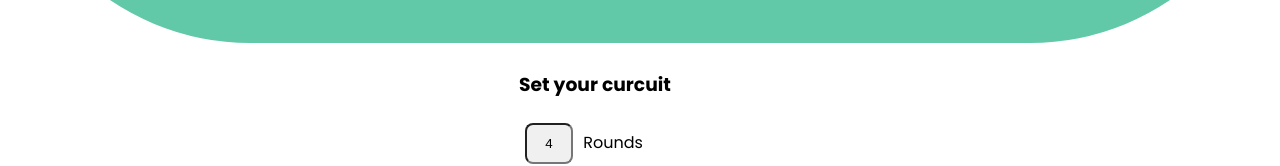
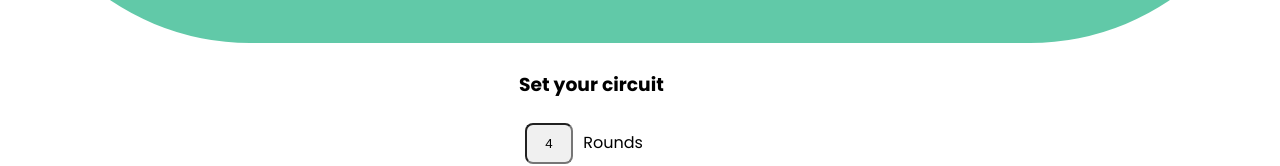
Before and after one commit to Cheroptera/circle-it-FE, a React (Create React App) app: page /set-timer in a window 1280 px wide. Shown: the part 207-373 px from the top of the page. Built offline with nearby package versions, Linux system fonts and the light colour scheme.

Commit message:
updated button

```diff
--- a/src/components/SetTimer.js
+++ b/src/components/SetTimer.js
@@ -30,7 +30,7 @@ export const SetTimer = () => {
     <Main>
       <Header headerTitle="Customize timer" />
       <FormWrapper>
-        <h3>Set your curcuit</h3>
+        <h3>Set your circuit</h3>
         <label htmlFor="rounds">
           <Input
             id="rounds"
```
